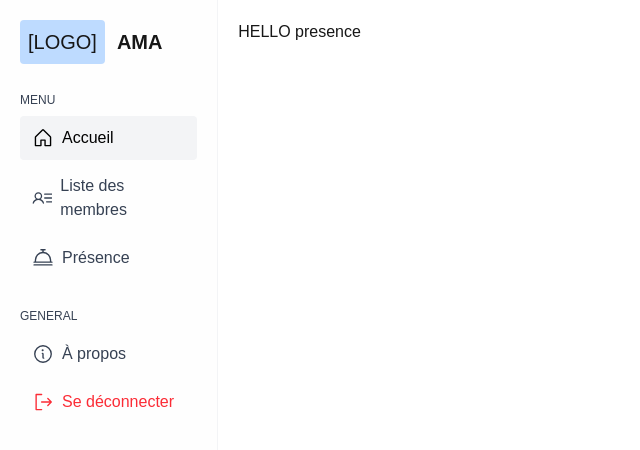
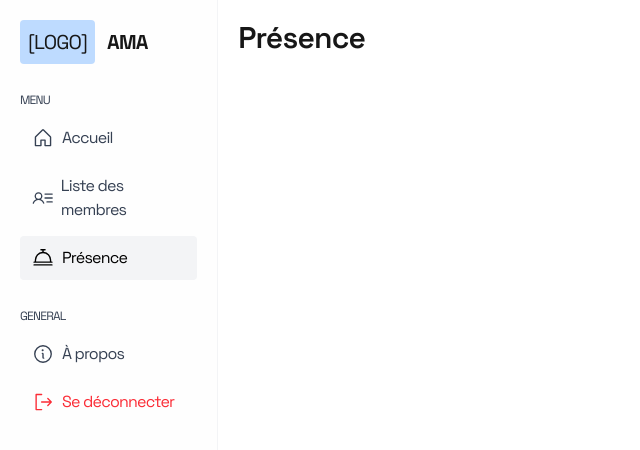
Before and after one commit to tojonirinaAndrian/ama-app, a Next.js app: page /presence in a window 1280 px wide. Shown: the top 450 px of the page, without its empty margins (0-640 px from the left). Built offline with nearby package versions, Linux system fonts and the light colour scheme.

Commit message:
final little style tweaks

```diff
--- a/app/components/sidebarComponent.tsx
+++ b/app/components/sidebarComponent.tsx
@@ -15,6 +15,8 @@ import { Icon } from "@phosphor-icons/react";
 import { useSidebarStore } from "@/app/stores/sidebar-store";
 
 import Link from "next/link";
+import { useEffect } from "react";
+import { usePathname } from "next/navigation";
 
 type ActivePage = "accueil" | "liste" | "presence" | "a-propos";
 
@@ -81,14 +83,25 @@ function NavItem({ active, label, icon: Icon, onClick, href}: NavItemProps) {
 }
 
 export default function SidebarComponent() {
-  const { activePage, setActivePage, menuOpen, toggleMenu, closeMenu } =
-    useSidebarStore();
+  const { activePage, setActivePage, menuOpen, toggleMenu, closeMenu } = useSidebarStore();
+  const pathname = usePathname();
+
+  useEffect(() => {
+    if (pathname === "/accueil") {
+      setActivePage("accueil");
+    } else if (pathname === "/liste") {
+      setActivePage("liste");
+    } else if (pathname === "/presence") {
+      setActivePage("presence");
+    } else if (pathname === "/a-propos") {
+      setActivePage("a-propos");
+    }
+  }, [pathname]);
 
   const menu = (
     <>
       <div className="hidden xl:flex items-center gap-3 text-xl">
         <div className="rounded-sm bg-blue-200 p-2">[LOGO]</div>
-
         <h2 className="font-bold">AMA</h2>
       </div>
 
--- a/app/globals.css
+++ b/app/globals.css
@@ -5,15 +5,22 @@
   --foreground: #171717;
 }
 
+@font-face {
+  font-family: "Space Grotesk";
+  src: url("/public/fonts/SpaceGrotesk-VariableFont_wght.ttf") format("truetype");
+  font-weight: 200 700;
+  font-style: normal;
+}
+
 @theme inline {
   --color-background: var(--background);
   --color-foreground: var(--foreground);
-  --font-sans: var(--font-geist-sans);
-  --font-mono: var(--font-geist-mono);
+  --font-display: "Space Grotesk", sans-serif;
 }
 
 body {
   background: var(--background);
   color: var(--foreground);
-  font-family: Arial, Helvetica, sans-serif;
+  font-family: var(--font-display);
+  letter-spacing: -0.05em;
 }
--- a/app/layout.tsx
+++ b/app/layout.tsx
@@ -1,16 +1,10 @@
 import type { Metadata } from "next";
-import { Geist, Geist_Mono } from "next/font/google";
+import { Space_Grotesk  } from "next/font/google";
 import "./globals.css";
 import SidebarComponent from "./components/sidebarComponent";
 
-const geistSans = Geist({
-  variable: "--font-geist-sans",
-  subsets: ["latin"],
-});
-
-const geistMono = Geist_Mono({
-  variable: "--font-geist-mono",
-  subsets: ["latin"],
+const spaceGrotesk = Space_Grotesk({
+  variable: "--font-display",
 });
 
 export const metadata: Metadata = {
@@ -26,7 +20,7 @@ export default function RootLayout({
   return (
     <html
       lang="en"
-      className={`${geistSans.variable} ${geistMono.variable} h-screen antialiased `}
+      className={`${spaceGrotesk.variable} h-screen antialiased `}
     >
       <body className="flex xl:flex-row flex-col h-screen">
         <SidebarComponent />
--- a/app/presence/page.tsx
+++ b/app/presence/page.tsx
@@ -12,8 +12,8 @@ export default function Presence() {
   const choosedActionButtonStyle = "!text-black !border-b-black";
 
   return (
-    <>
-    HELLO presence
-    </>
+    <div>
+      <h2 className="font-semibold text-3xl">Présence</h2>
+    </div>
   );
 }
```
Also changed, not shown: public/fonts/SpaceGrotesk-VariableFont_wght.ttf (added).
